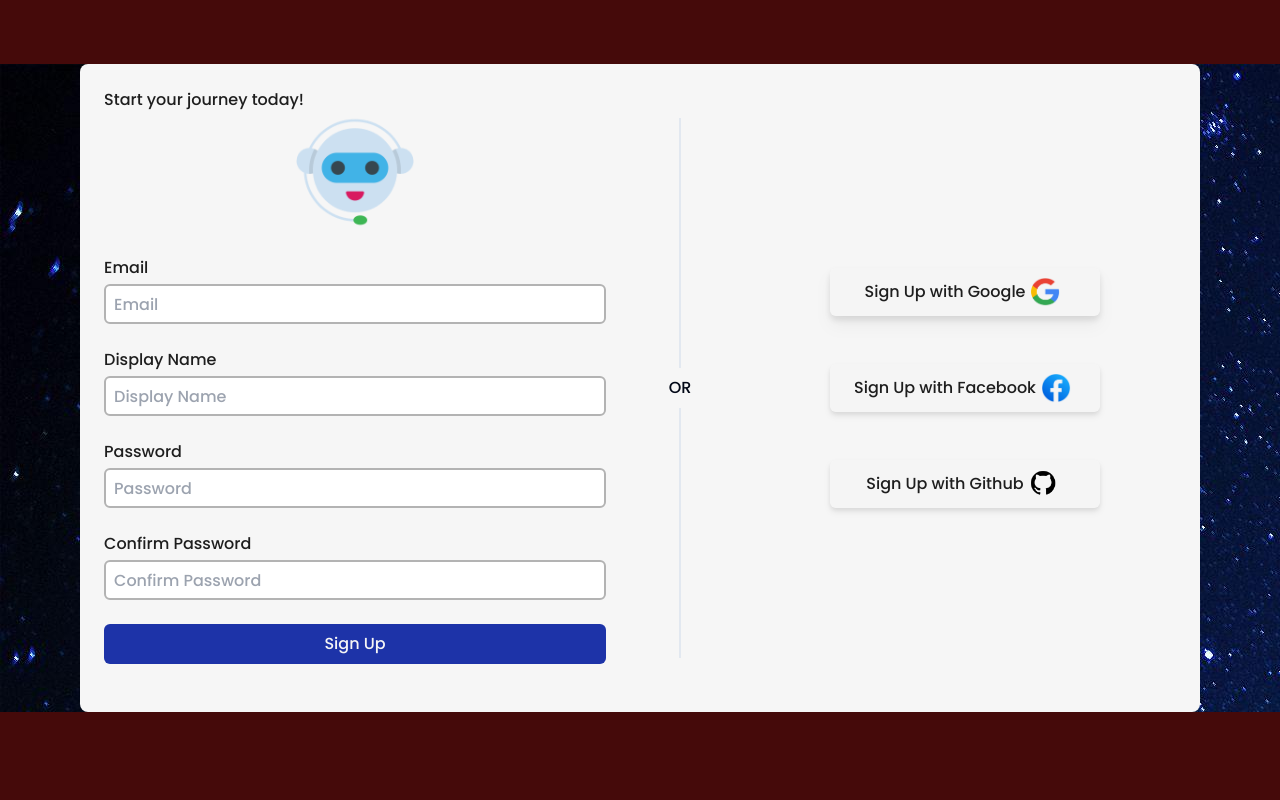
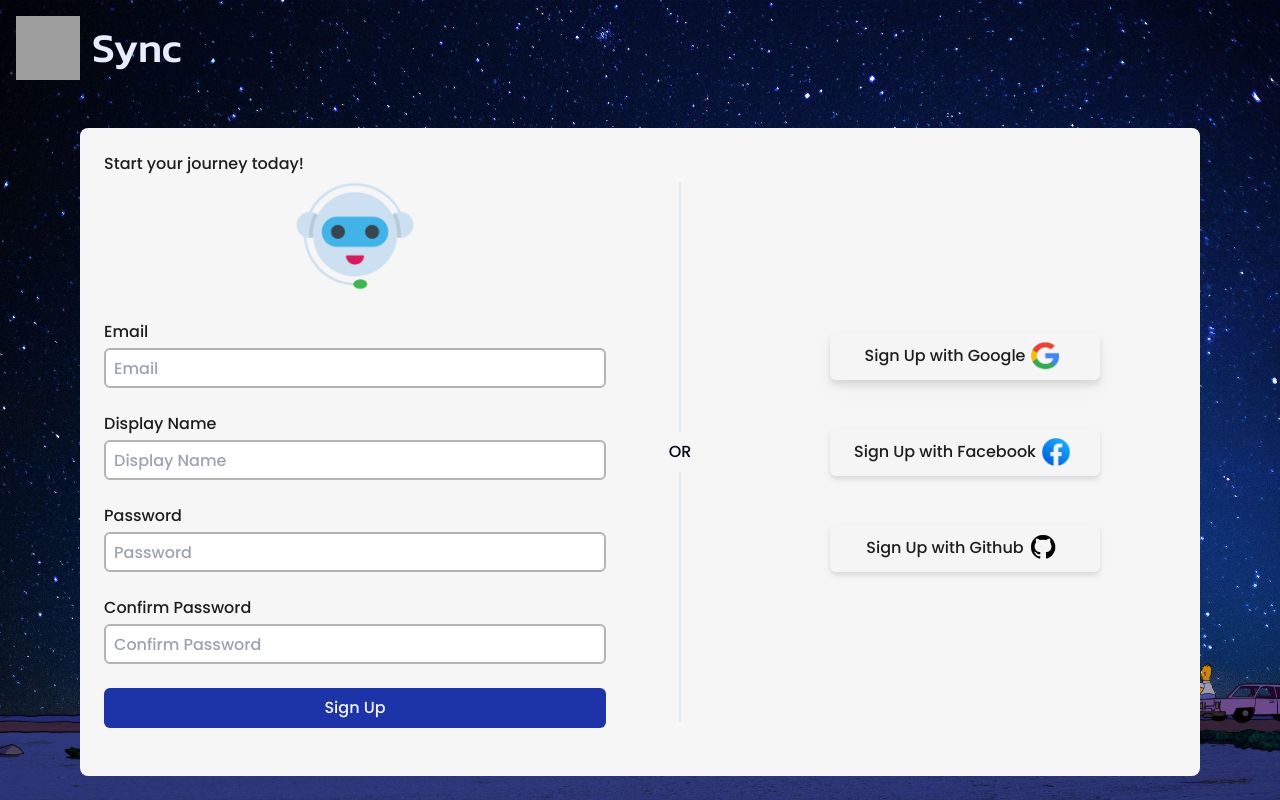
Before and after one commit to DiscordCataloger/sync, a Next.js app: page /register in a window 1280 px wide. Built offline with nearby package versions, Linux system fonts and the light colour scheme; grey boxes are pictures that could not be loaded.

Commit message:
adding background

```diff
--- a/src/app/(frontend)/(components)/register.js
+++ b/src/app/(frontend)/(components)/register.js
@@ -36,7 +36,7 @@ export default function Register() {
   }
 
   return (
-    <div className="bg-[#F6F6F6] w-[300px] h-[550px] md:h-[648px] md:w-[550px] pt-[24px] rounded-l-lg">
+    <div className="bg-[#F6F6F6] w-[300px] h-[550px] md:h-[648px] md:w-[550px] pt-[24px] rounded-l-lg mt-[15%] md:mt-[10%]">
       <form onSubmit={registerSubmit}>
         <span className="mx-[24px] text-[12px] md:text-[16px] text-[#1E1E1E] text-center">
           Start your journey today!
--- a/src/app/(frontend)/(components)/registersocial.js
+++ b/src/app/(frontend)/(components)/registersocial.js
@@ -3,13 +3,13 @@ import Image from "next/image";
 
 export default function RegisterSocial() {
   return (
-    <div className="flex h-[550px] md:h-[648px]">
-      <div className="flex flex-col justify-center items-center bg-[#F6F6F6] w-[20px] md:w-[100px]">
+    <div className="flex h-[550px] md:h-[648px] mt-[15%] md:mt-[10%]">
+      <div className="flex flex-col justify-center items-center bg-[#F6F6F6] w-[20px] py-6 md:w-[100px]">
         <div className="border border-l-1 h-[250px]"></div>
         <p className="my-2 text-[12px] md:text-[16px]">OR</p>
         <div className="border border-l-1 h-[250px]"></div>
       </div>
-      <div className="flex flex-col items-center justify-center bg-[#F6F6F6] rounded-r-lg px-[10px] md:px-[100px]">
+      <div className="flex flex-col items-center justify-center bg-[#F6F6F6] rounded-r-lg px-[30px] md:px-[100px]">
         <Button
           size="default"
           variant="default"
--- a/src/app/(frontend)/(pages)/register/(page)/page.js
+++ b/src/app/(frontend)/(pages)/register/(page)/page.js
@@ -3,7 +3,7 @@ import RegisterSocial from "@/app/(frontend)/(components)/registersocial";
 
 export default function RegisterPage() {
   return (
-    <div className="flex justify-center items-center mt-[5%] bg-[url('/nightsky.jpg')]">
+    <div className="flex justify-center items-center">
       <Register />
       <RegisterSocial />
     </div>
--- a/src/app/(frontend)/(pages)/register/layout.js
+++ b/src/app/(frontend)/(pages)/register/layout.js
@@ -1,6 +1,9 @@
 import { Poppins } from "next/font/google";
+import { Kanit } from "next/font/google";
+import Image from "next/image";
 
 const poppins = Poppins({ subsets: ["latin"], weight: ["500"] });
+const kanit = Kanit({ subsets: ["latin"], weight: ["500"] });
 
 export const metadata = {
   title: "Sign Up on Sync",
@@ -9,8 +12,24 @@ export const metadata = {
 
 export default function RootLayout({ children }) {
   return (
-    <html lang="en">
-      <body className={`${poppins.className} bg-red-950`}>{children}</body>
-    </html>
+    <div
+      className={`${poppins.className} bg-[url('/nightsky.jpg')] bg-cover bg-no-repeat bg-center bg-fixed h-screen`}
+    >
+      <div className="absolute left-4 top-4 flex items-center">
+        <Image
+          src="/robo_icon.png"
+          alt="background"
+          width={64}
+          height={64}
+          className="mr-3 w-10 h-10 md:w-16 md:h-16"
+        />
+        <h1
+          className={`${kanit.className} text-[#EBEBFF] text-[30px] md:text-[41px] font-medium`}
+        >
+          Sync
+        </h1>
+      </div>
+      <div>{children}</div>
+    </div>
   );
 }
```
